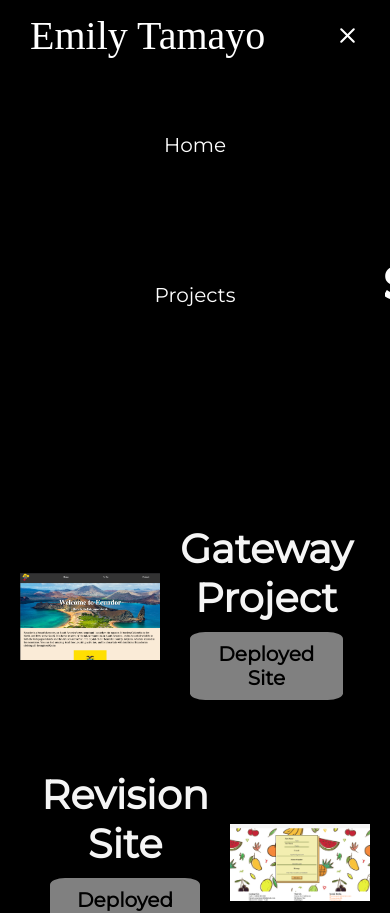
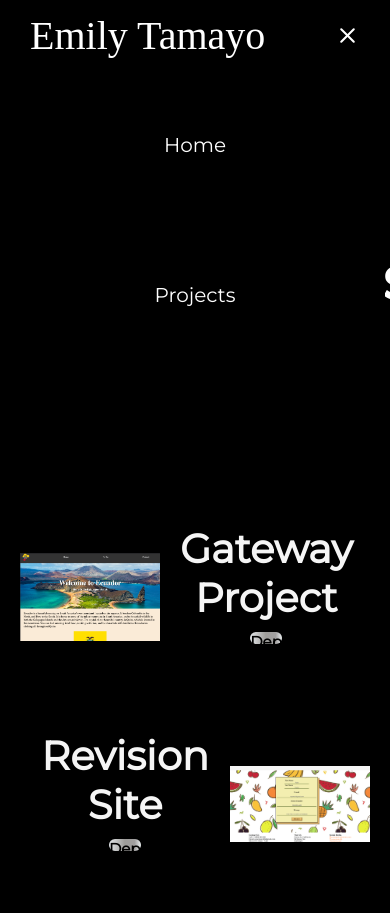
Before and after one commit to Emilyleonella/EmilyPortfolio, a React (Create React App) app: page /Projects in a window 390 px wide. Shown: the top 913 px of the page. Built offline with nearby package versions, Linux system fonts and the light colour scheme; a web font is replaced by a local one.

Commit message:
fixed mobile buttons for project page

```diff
--- a/src/App.css
+++ b/src/App.css
@@ -98,7 +98,6 @@ html {
   bottom: 5%;
   font-size: 11rem;
   padding: 15px;
-  font-family: "Montserrat", sans-serif;
 }
 
 .up-cont {
@@ -110,7 +109,11 @@ html {
   color: white;
   font-size: 11rem;
   padding: 15px;
-  font-family: "Montserrat", sans-serif;
+  cursor: pointer;
+}
+
+.up:hover {
+  color: gray;
 }
 
 @media screen and (max-width: 820px) {
@@ -173,8 +176,8 @@ html {
 @media only screen and (min-device-width: 375px) and (max-device-width: 812px) and (-webkit-min-device-pixel-ratio: 3) and (orientation: portrait) {
   .hero-title {
     font-size: 2.7rem;
-    right: 3%;
-    bottom: 75%;
+    right: 6%;
+    bottom: 70%;
   }
 
   .hero-img {
@@ -186,6 +189,18 @@ html {
     position: relative;
     width: 400px;
     height: 560px;
+  }
+
+  .arrow-down {
+    bottom: 2%;
+    font-size: 9rem;
+    padding: 15px;
+  }
+
+  .up {
+    color: white;
+    font-size: 9rem;
+    padding: 15px;
   }
 }
 .slider {
@@ -255,25 +270,37 @@ html {
 }
 
 .web-link-btn {
-  padding: 10px;
+  width: calc(8vw + 1px);
+  height: calc(3vw + 1px);
+  background-image: linear-gradient(90deg, #e5e8eb 0%, #9e9d9a 49%, #4d4a4a7c 80%, #ebeff0 100%);
+  font-size: 1.5rem;
+  font-weight: bolder;
   margin: 10px;
-  font-weight: bold;
-  font-size: 2rem;
   border: none;
-  border-radius: 10%;
-  background-color: gray;
+  border-radius: 10px;
   cursor: pointer;
 }
 
 .web-link-btn:hover {
-  background-color: #aaa5a5;
+  animation: slidebg 2s linear infinite;
 }
 
+@keyframes slidebg {
+  to {
+    background-position: 20vw;
+  }
+}
 @media only screen and (min-device-width: 375px) and (max-device-width: 812px) and (-webkit-min-device-pixel-ratio: 3) and (orientation: portrait) {
   .Title {
     font-size: 2.7rem;
     padding: 10vh;
   }
+
+  .web-link-btn {
+    width: 20vw;
+    height: 7vw;
+    font-size: 1rem;
+  }
 }
 
 /*# sourceMappingURL=App.css.map */
--- a/src/partials/_projectPage.scss
+++ b/src/partials/_projectPage.scss
@@ -21,19 +21,29 @@
 }
 
 .web-link-btn{
-  padding: 10px;
+  width:calc(8vw + 1px);
+  height:calc(3vw + 1px);
+  background-image: linear-gradient(90deg, #e5e8eb 0%, #9e9d9a 49%, #4d4a4a7c 80%, #ebeff0 100%);
+  font-size:1.5rem;
+  font-weight:bolder;
   margin: 10px;
-  font-weight: bold;
-  font-size: 2rem;
   border: none;
-  border-radius: 10%;
-  background-color: gray;
+  border-radius: 10px;
   cursor: pointer;
 }
+.web-link-btn:hover{
+  animation:slidebg 2s linear infinite;
+}
+@keyframes slidebg {
+  to {
+    background-position:20vw;
+  }
+}
 
-.web-link-btn:hover{
-  background-color: rgb(170, 165, 165);
-}
+
+
+
+
 @media only screen
   and (min-device-width: 375px)
   and (max-device-width: 812px)
@@ -44,5 +54,10 @@
       font-size: 2.7rem;
       padding: 10vh;
     }
+    .web-link-btn{
+      width:20vw;
+      height:7vw;
+      font-size: 1rem;
+    }
 
   }
```
Also changed, not shown: src/partials/_landingpageNav.scss (+17 -6 lines), 1 other file (tests, documents, lock files or other folders).
